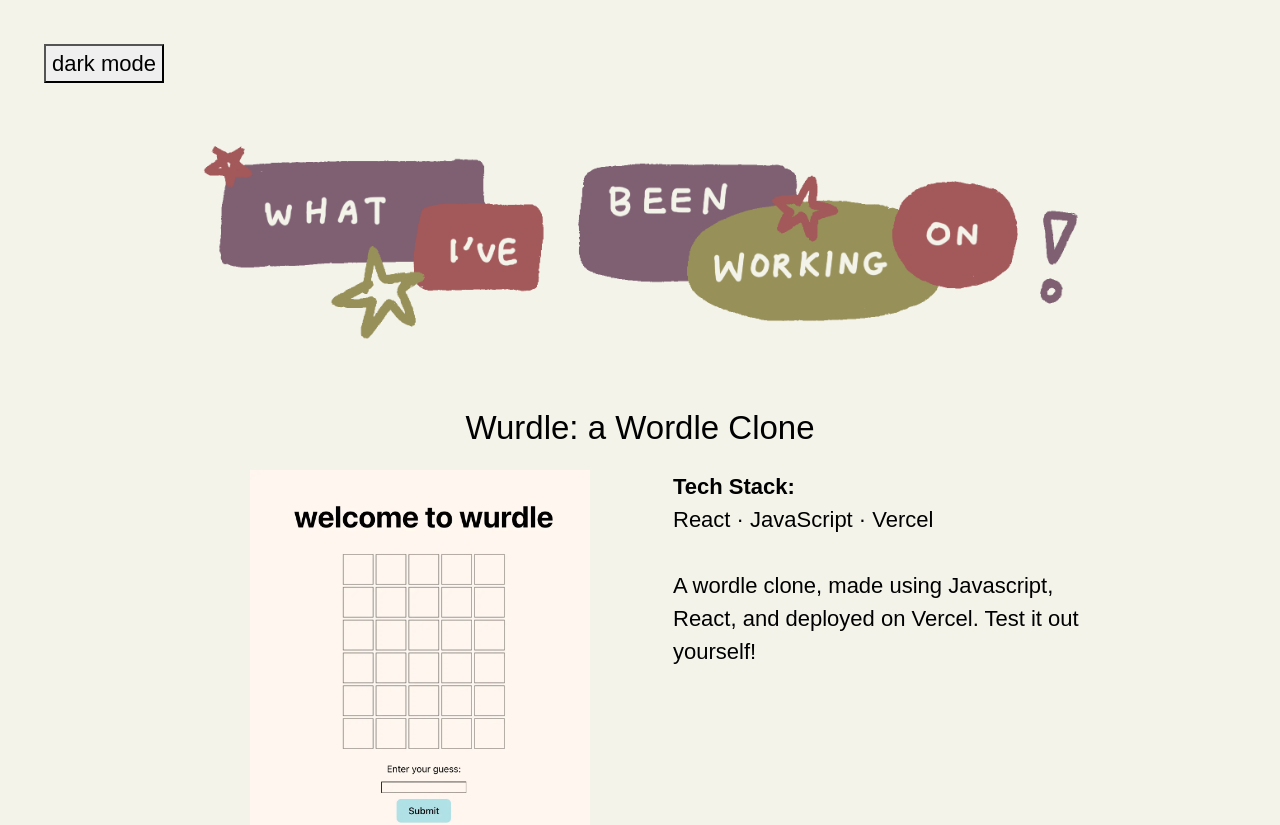
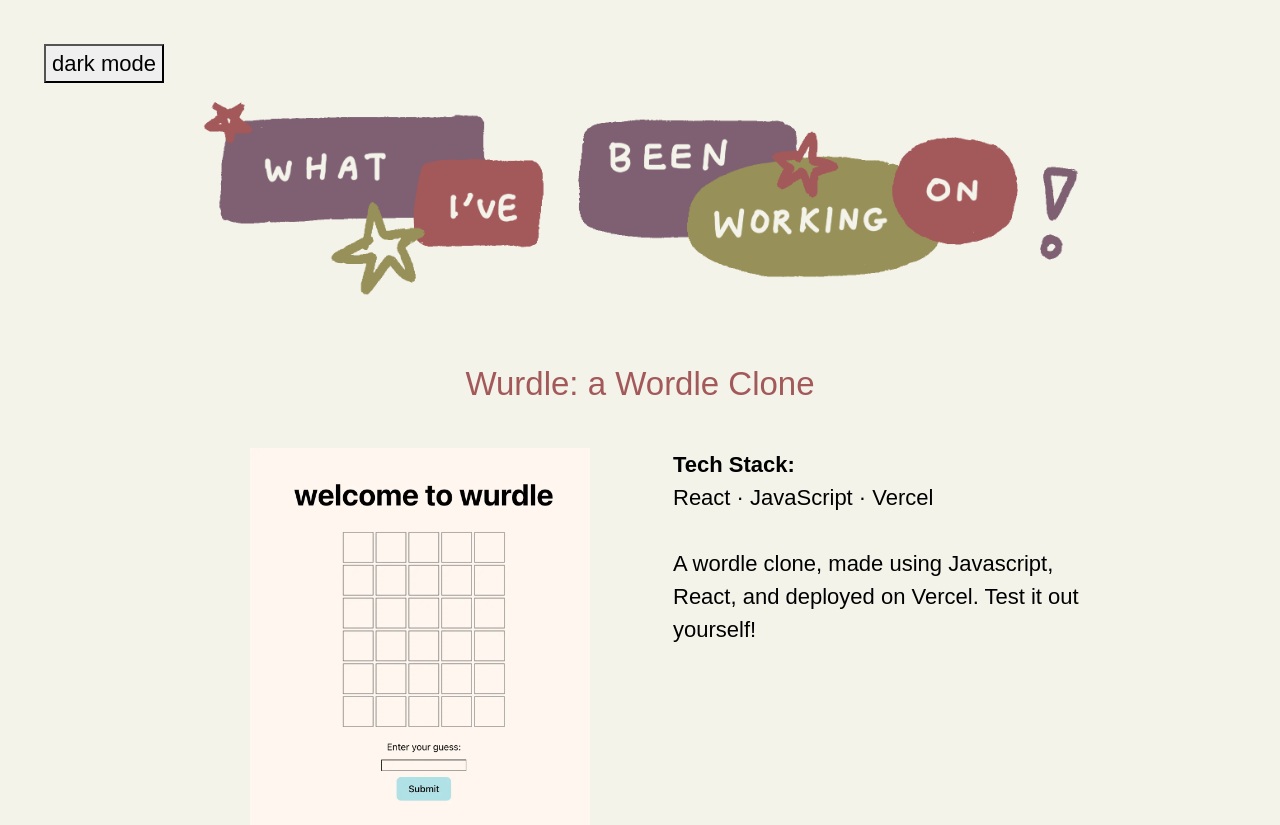
Before and after one commit to ejeankuo/ejean-s-website, a React (Create React App) app: page /projects in a window 1280 px wide. Shown: the top 825 px of the page. Built offline with nearby package versions, Linux system fonts and the light colour scheme; a web font is replaced by a local one.

Commit message:
fix: margin layout consistency

```diff
--- a/src/App.css
+++ b/src/App.css
@@ -31,7 +31,7 @@ body.dark .subtitle {
   max-width: 90%;
   height: auto;
   display: block;
-  margin: -3rem 1rem auto;
+  margin: -3.5rem 1rem auto;
 }
 
 .home-container {
--- a/src/pages/contactspage.css
+++ b/src/pages/contactspage.css
@@ -1,6 +1,7 @@
 /* Contacts */
 .contacts-page {
     text-align: center;
+    margin-top: -3rem;
 }
 
 .contact-image {
--- a/src/pages/projectspage.css
+++ b/src/pages/projectspage.css
@@ -9,7 +9,7 @@
 .projects-heading {
     max-width: 950px;
     width: 100%;
-    margin: -1rem auto 1rem;
+    margin: -3rem auto 1rem;
 }
 
 .project-card {
@@ -19,6 +19,7 @@
     max-width: 1000px;
     width: 100%;
     list-style-type: none;
+    margin: 1rem;
 }
 
 .project-image {
@@ -49,6 +50,7 @@
     padding: 0 1.5rem;
     text-align: center;
     font-size: 1.5rem;
+    color: #A3585A;
 }
 
 /* Responsivity */
--- a/src/pages/resumepage.css
+++ b/src/pages/resumepage.css
@@ -2,6 +2,7 @@
 
 .resume-page {
   overflow-y: scroll;
+  margin-top: -2.5rem;
 }
 
 .resume-actions {
```
